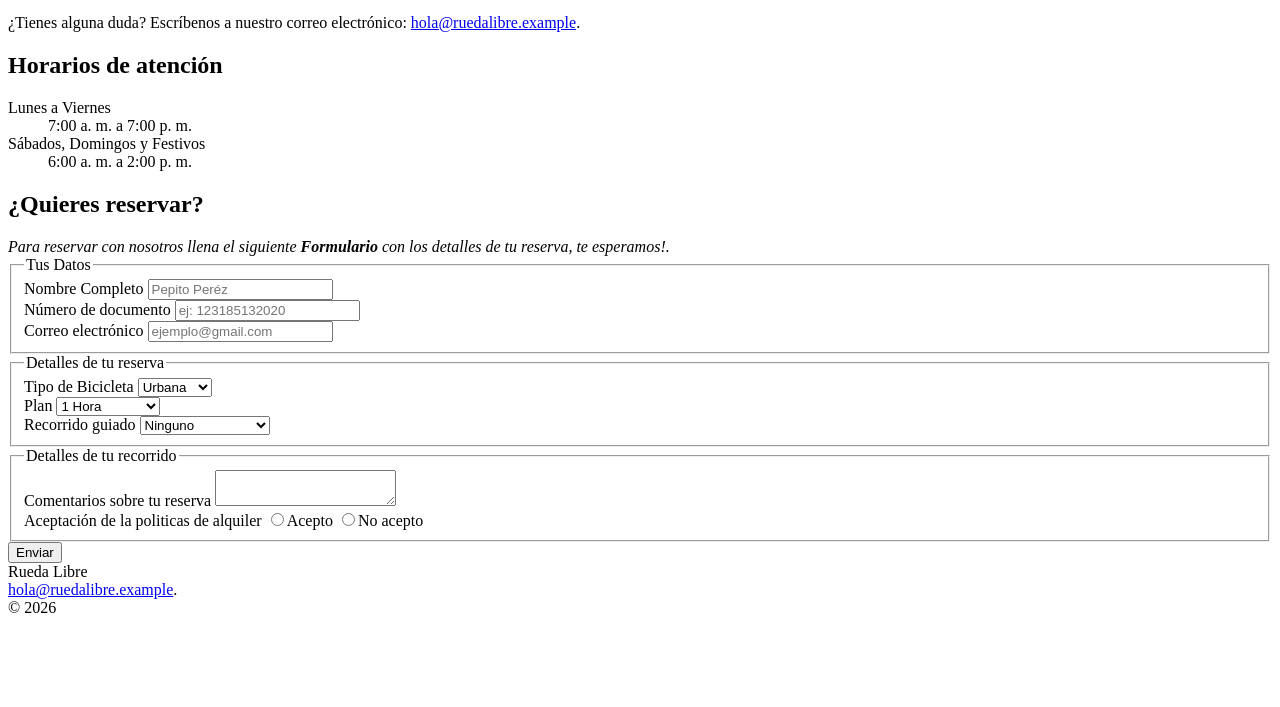
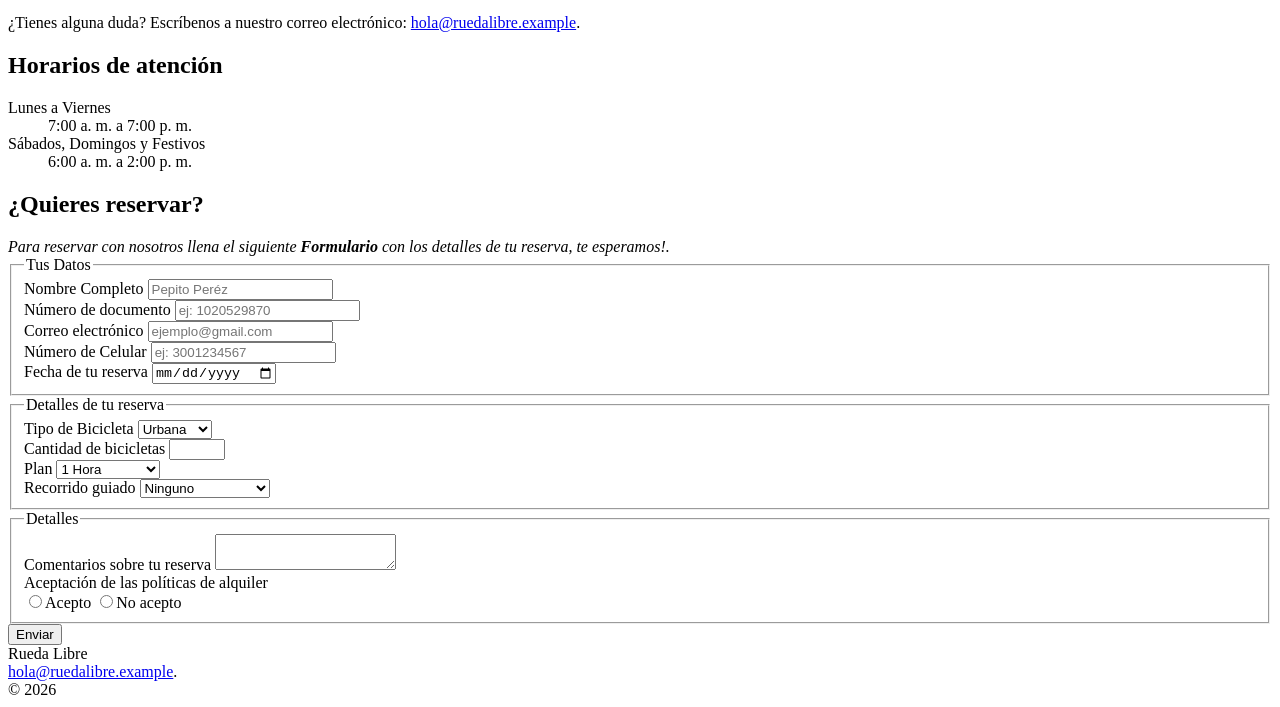
Before and after one commit to juanpab53/Ruta-Basica, a plain HTML site: page rueda-libre/pages/reservas.html in a window 1280 px wide. Shown: the part 172-879 px from the top of the page. Before the commit the page ends 800 px from the top, so only its background shows below. Drawn offline with Linux system fonts and the light colour scheme.

Commit message:
refactor(reservas): Changes to HTML tags and completed form

```diff
--- a/rueda-libre/pages/reservas.html
+++ b/rueda-libre/pages/reservas.html
@@ -52,29 +52,38 @@
                     <input id="nombre-usuario" type="text" name="nombre" placeholder="Pepito Peréz" required><br>
 
                     <label for="cc-usuario">Número de documento</label>
-                    <input id="cc-usuario" name="id-usuario" type="text" inputmode="numeric" pattern="[0-9]*"
-                        placeholder="ej: 123185132020"><br>
+                    <input id="cc-usuario" name="cc-usuario" type="tel" placeholder="ej: 1020529870"><br>
 
                     <label for="email-usuario">Correo electrónico</label>
                     <input id="email-usuario" type="email" name="email" placeholder="ejemplo@gmail.com" required><br>
 
+                    <label for="celular">Número de Celular</label>
+                    <input id="celular" name="celular" type="tel" placeholder="ej: 3001234567" required><br>
+
+                    <label for="fecha">Fecha de tu reserva</label>
+                    <input id="fecha" name="fecha" type="date" required><br>
                 </fieldset>
                 <fieldset>
                     <legend>Detalles de tu reserva</legend>
                     <label for="tipo-bicicleta">Tipo de Bicicleta</label>
-                    <select name="tipo-bicicleta" id="bicicleta">
+                    <select name="tipo-bicicleta" id="tipo-bicicleta">
                         <option value="urbana">Urbana</option>
                         <option value="montana">Montaña</option>
                         <option value="electrica">Eléctrica</option>
                     </select><br>
+
+                    <label for="cantidad-bicicletas">Cantidad de bicicletas</label>
+                    <input id="cantidad-bicicletas" name="cantidad-bicicletas" type="number" min="1" max="10"
+                        required><br>
+
                     <label for="tipo-plan">Plan</label>
-                    <select name="tipo-plan" id="plan">
+                    <select name="tipo-plan" id="tipo-plan">
                         <option value="hora">1 Hora</option>
                         <option value="medio-dia">Medio Día</option>
                         <option value="dia">Día Completo</option>
                     </select><br>
                     <label for="tipo-recorrido">Recorrido guiado</label>
-                    <select name="tipo-recorrido" id="recorrido">
+                    <select name="tipo-recorrido" id="tipo-recorrido">
                         <option value="dafault"> Ninguno </option>
                         <option value="rio-parques"> Río y Parques</option>
                         <option value="sabores-barrio">Sabores de Barrio</option>
@@ -82,14 +91,14 @@
                     </select><br>
                 </fieldset>
                 <fieldset>
-                    <legend>Detalles de tu recorrido</legend>
+                    <legend>Detalles</legend>
                     <label for="comentarios">Comentarios sobre tu reserva</label>
                     <textarea name="comentarios" id="comentarios"></textarea><br>
-                    <label for="politicas-alquiler">Aceptación de la politicas de alquiler</label>
-                    <input id="politicas" type="radio" name="politicas-alquiler">Acepto
-                    <input id="politicas" type="radio" name="politicas-alquiler">No acepto<br>
+                    <label for="politicas-alquiler">Aceptación de las políticas de alquiler</label><br>
+                    <input type="radio" name="politicas-alquiler" id="politicas-acepto">Acepto
+                    <input type="radio" name="politicas-alquiler" id="politicas-no-acepto">No acepto<br>
                 </fieldset>
-                <input type="submit" value="Enviar" />
+                <button type="submit" name="submit">Enviar</button>
             </form>
         </section>
     </main>
```
